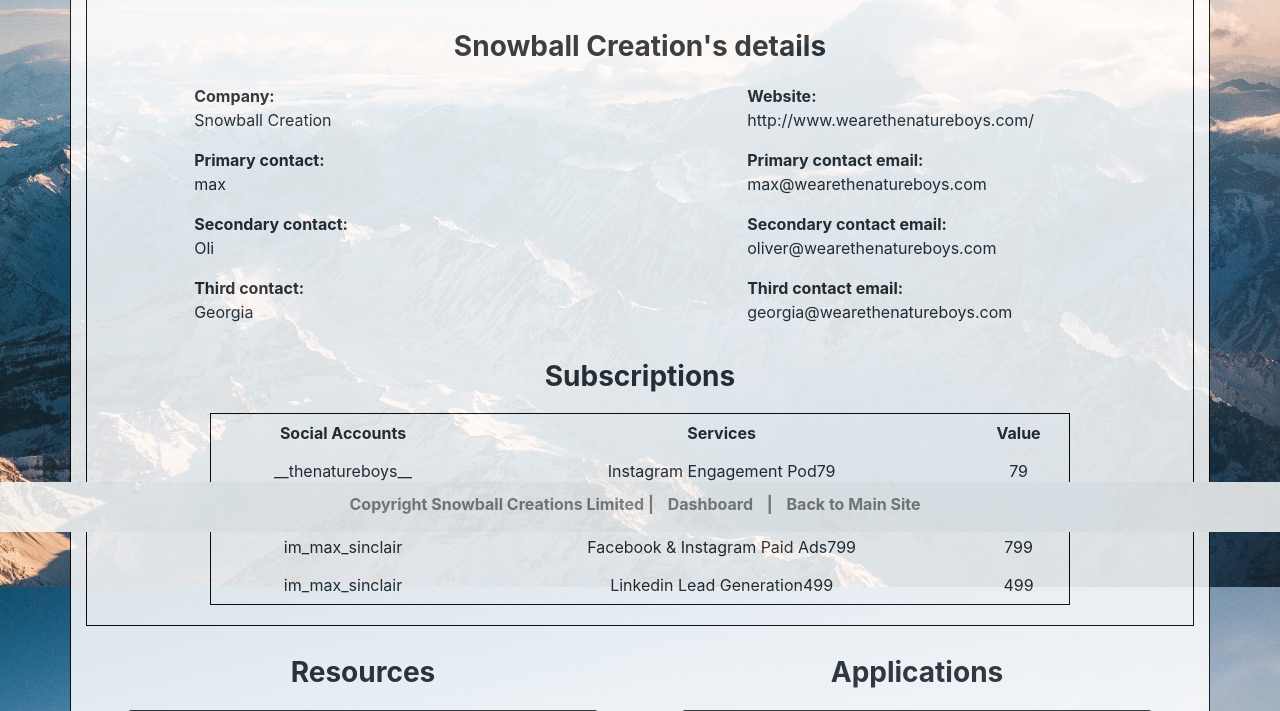
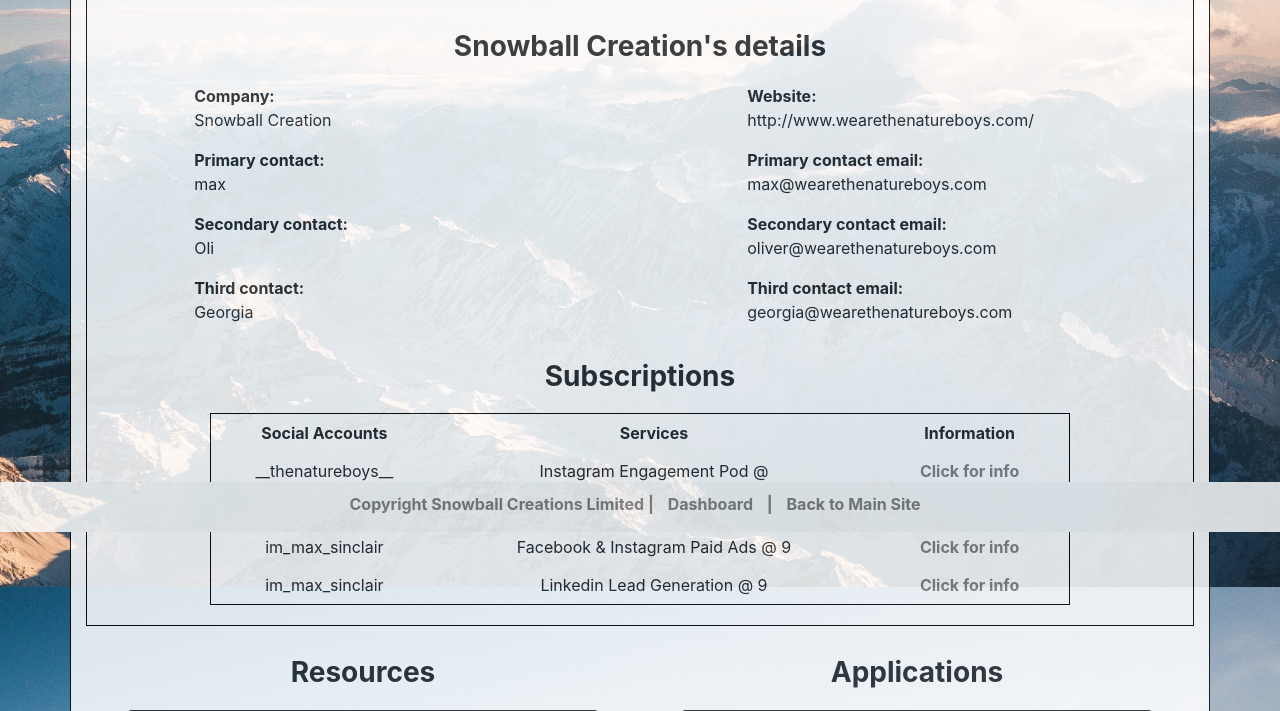
Before and after one commit to emilyjt/snowball-creations, a Django app: page /dashboard/ in a window 1280 px wide. Shown: the part 268-979 px from the top of the page. Run offline with Django 3.2, Linux system fonts and the light colour scheme; a user stored in the database is signed in; data comes from the database, SQL or seed files in the repository; both versions use the stored data as it was after the commit; some libraries are stand-ins or nearby versions.

Commit message:
Updated subscriptions section of dashboard to add info links and adjusted string output of subscriptions models to get rid of gbp and make cleaner

```diff
--- a/sc_app/dashboard/models.py
+++ b/sc_app/dashboard/models.py
@@ -40,7 +40,7 @@
         ordering = ['name', 'price']
 
     def __str__(self):
-        return str(self.name)+str(self.price)
+        return str(self.name)+str(' @ ')+str(self.price)[2:]
 
 class Subscription(models.Model):
     social_profile = models.ForeignKey(SocialProfile, on_delete=models.CASCADE)
@@ -53,7 +53,7 @@
         ordering = ['social_profile', 'service_used']
 
     def __str__(self):
-        return str(self.social_profile)+str(' + ')+str(self.service_used)+str(self.service_used.price)
+        return str(self.social_profile)+str(' + ')+str(self.service_used)
 
 class Company(models.Model):
     name = models.CharField(max_length=200)
--- a/sc_app/templates/dashboard/dashboard.html
+++ b/sc_app/templates/dashboard/dashboard.html
@@ -36,7 +36,7 @@
       <tr>
         <th id='subscription-list'>Social Accounts</th>
         <th id='subscription-list'>Services</th>
-        <th id='subscription-list'>Value</th>
+        <th id='subscription-list'>Information</th>
       </tr>
       {% if subscription_list is None %}
         <p>No subscriptions</p>
@@ -45,7 +45,7 @@
           <tr>
             <td id='subscription-list'>{{ subscription.social_profile }}</td>
             <td id='subscription-list'>{{ subscription.service_used }}</td>
-            <td id='subscription-list'>{{ subscription.service_used.price }}</td>
+            <td id='subscription-list'><a href="{{ subscription.service_used.url }}">Click for info</a></td>
           </tr>
         {% endfor %}
       {% endif %}
```
Also changed, not shown: sc_app/db.sqlite3, 3 other files.
